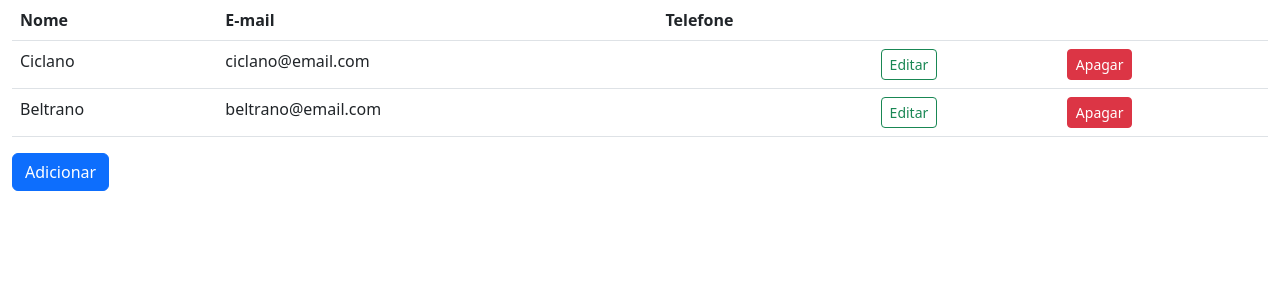
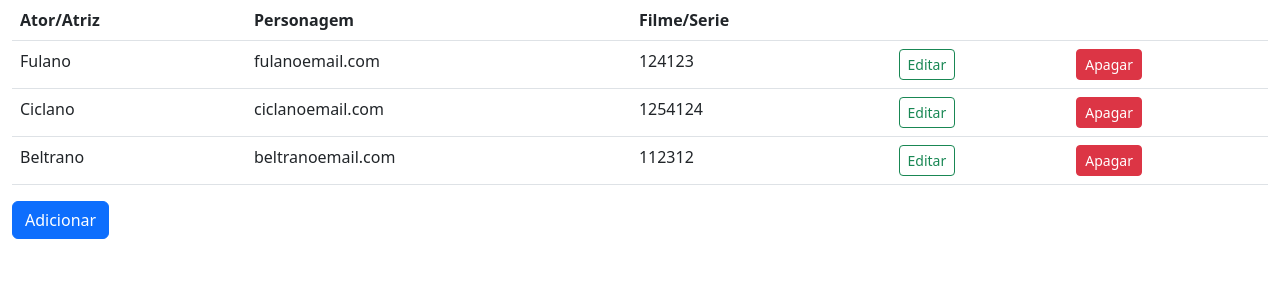
Before and after one commit to Lucas-ossli/Webapplication., a Flask app: page /delete/1 in a window 1280 px wide. Shown: the top 300 px of the page. Run offline with Flask 2, Linux system fonts and the light colour scheme.

Commit message:
novos tabela de filmes

```diff
--- a/app.py
+++ b/app.py
@@ -6,11 +6,15 @@ from uuid import uuid4
 
 app = Flask(__name__)
 
+
+
 commits = [
-    {'id': 1, 'nome': 'Fulano', 'email': 'fulano@email.com', 'telefone': '124123'},
-    {'id': 2, 'nome': 'Ciclano', 'email': 'ciclano@email.com', 'telefone': '1254124'},
-    {'id': 3, 'nome': 'Beltrano', 'email': 'beltrano@email.com', 'telefone': '112312'},
+    {'id': str(uuid4()), 'nome': 'Fulano', 'personagem': 'fulanoemail.com', 'filme': '124123'},
+    {'id': str(uuid4()), 'nome': 'Ciclano', 'personagem': 'ciclanoemail.com', 'filme': '1254124'},
+    {'id': str(uuid4()), 'nome': 'Beltrano', 'personagem': 'beltranoemail.com', 'filme': '112312'},
 ]
+
+
 
 @app.route('/')
 def index():
@@ -23,9 +27,9 @@ def create():
 @app.route('/save', methods=['POST'])
 def save():
     nome = request.form['nome']         # <input name="nome" ...
-    email = request.form['email']       # Sempre será uma string!
-    telefone = request.form['telefone']
-    commits.append({"id": uuid4(), "nome": nome, "email": email, "telefone": telefone})
+    personagem = request.form['personagem']       # Sempre será uma string!
+    filme = request.form['filme']
+    commits.append({"id": str(uuid4()), "nome": nome, "personagem": personagem, "filme": filme})
     return render_template('index.html', c=commits)
 
 # Trabalho Final da Disciplina:
@@ -35,7 +39,7 @@ def save():
 
 @app.route('/delete/<id>')
 def delete(id):
-    id = int(id)
+
     for i,item  in enumerate(commits):
         if item['id'] == id:
             del commits[i]
@@ -54,7 +58,7 @@ def update(id):
     return render_template('update.html')
 
 
-@app.route('/update2/<id>', methods=['GET'])
+@app.route('/update2/<id>', methods=['PUT'])
 def update2(id):
     nome = request.form['nome']         # <input name="nome" ...
     email = request.form['email']       # Sempre será uma string!
--- a/templates/index.html
+++ b/templates/index.html
@@ -13,9 +13,9 @@
 
         <table class="table table-hover">
         <tr>
-            <th>Nome</th>
-            <th>E-mail</th>
-            <th>Telefone</th>
+            <th>Ator/Atriz</th>
+            <th>Personagem</th>
+            <th>Filme/Serie</th>
             <th>&nbsp;</th>
             <th>&nbsp;</th>
         </tr>
@@ -23,8 +23,8 @@
         {% for cliente in c %}
             <tr>
                 <td>{{cliente['nome']}}</td>
-                <td>{{cliente['email']}}</td>
-                <td>{{cliente['teelfone']}}</td>
+                <td>{{cliente['personagem']}}</td>
+                <td>{{cliente['filme']}}</td>
                 <td><a href="/update/{{cliente['id']}}" class="btn btn-sm btn-outline-success">Editar</a></td>
                 <td><a href="/delete/{{cliente['id']}}" class="btn btn-sm btn-danger">Apagar</a></td>
             </tr>
```
Also changed, not shown: templates/create.html (+4 -4 lines).
